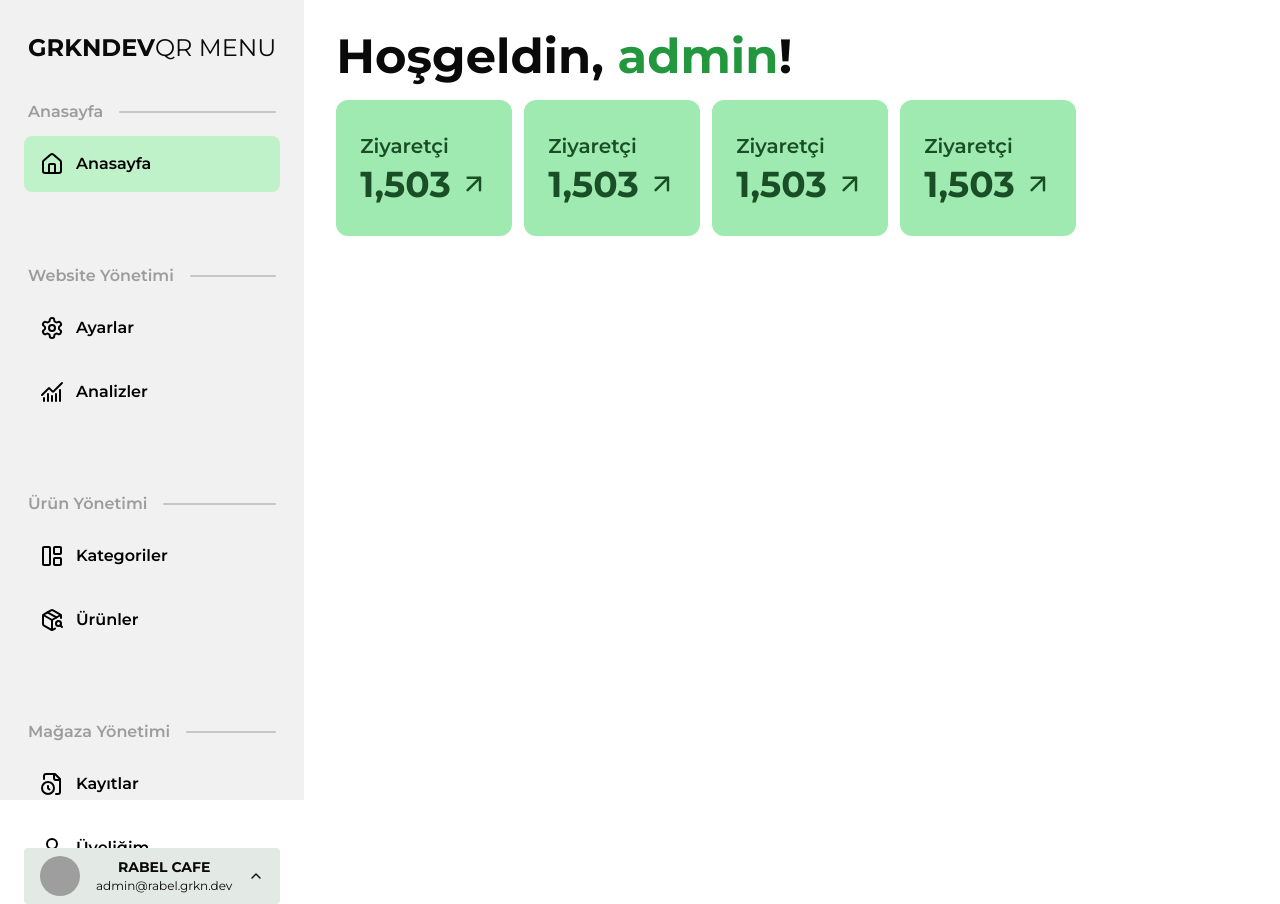
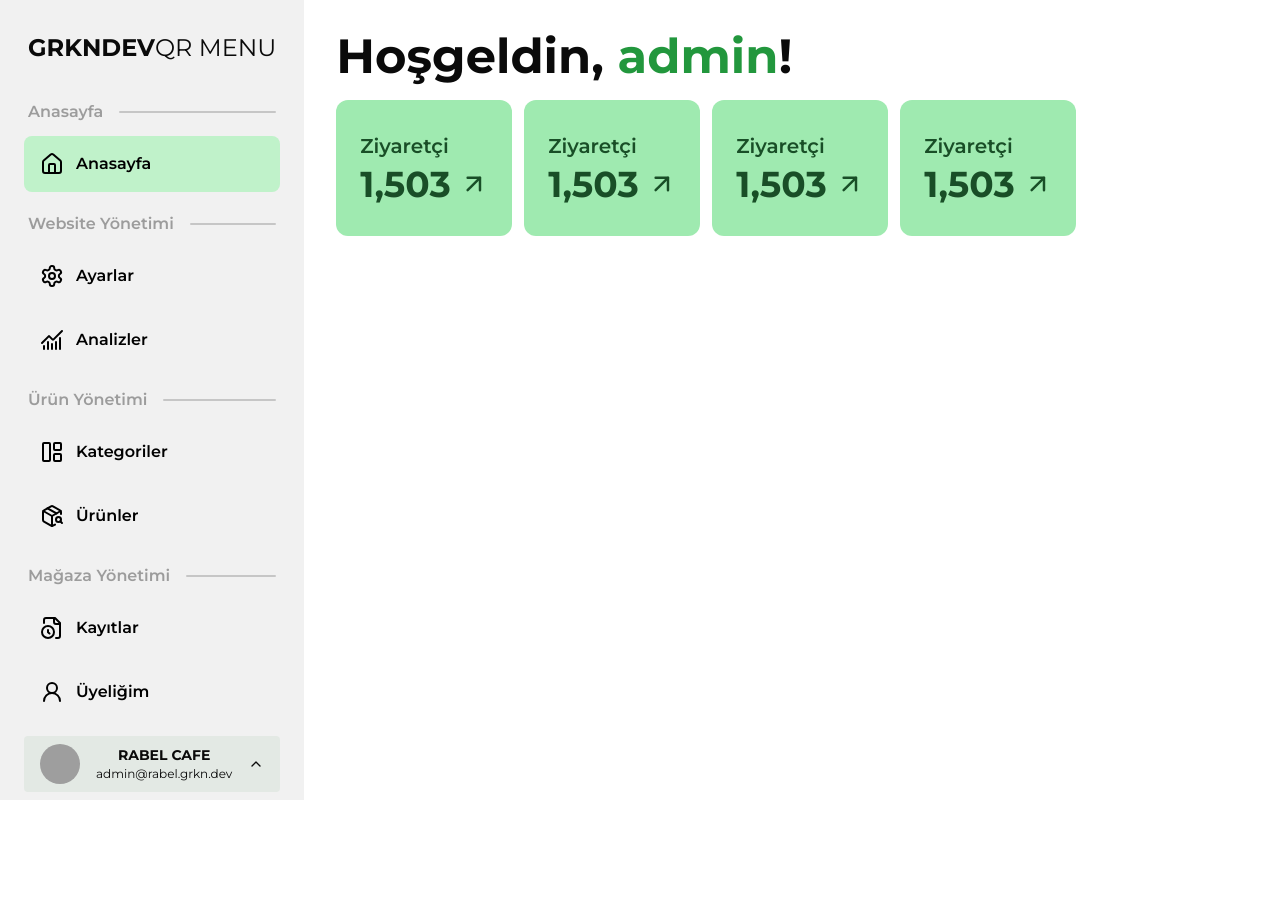
Before and after one commit to grkndev/qradmin, a Next.js app: page / in a window 1280 px wide. After the commit the page ends 800 px from the top, so only its background shows below. Built offline with nearby package versions, Linux system fonts and the light colour scheme; grey boxes are pictures that could not be loaded.

Commit message:
Content height fixed

```diff
--- a/src/components/sidebar/Content/content.tsx
+++ b/src/components/sidebar/Content/content.tsx
@@ -5,11 +5,28 @@ import Label from "./Label/label";
 import Icon from "@/components/Icon";
 import contents from "./contents";
 import { usePathname } from "next/navigation";
+import {
+  Sheet,
+  SheetContent,
+  SheetDescription,
+  SheetHeader,
+  SheetTitle,
+  SheetTrigger,
+} from "@/components/ui/sheet";
+
 export default function Content() {
+  return (
+    <div className="w-full h-full flex flex-col gap-9">
+      <Contents />
+    </div>
+  );
+}
+
+function Contents() {
   const pathName = usePathname();
   const ids = useId();
   return (
-    <div className="w-full h-full flex flex-col gap-9">
+    <div>
       {contents.map((content: any) => (
         <div key={ids} className="flex flex-col gap-2 my-4">
           <Label title={content.category} />
```
